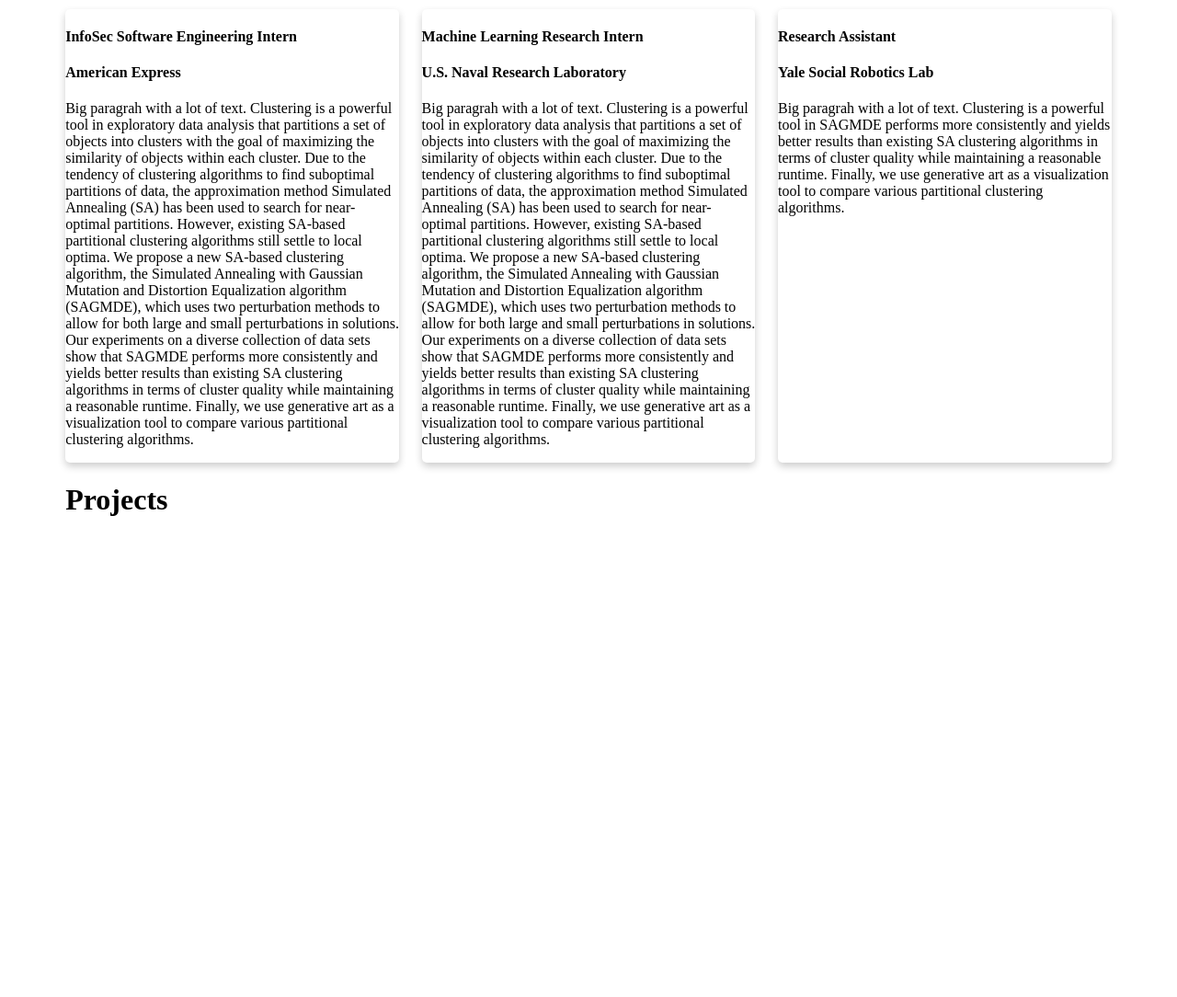
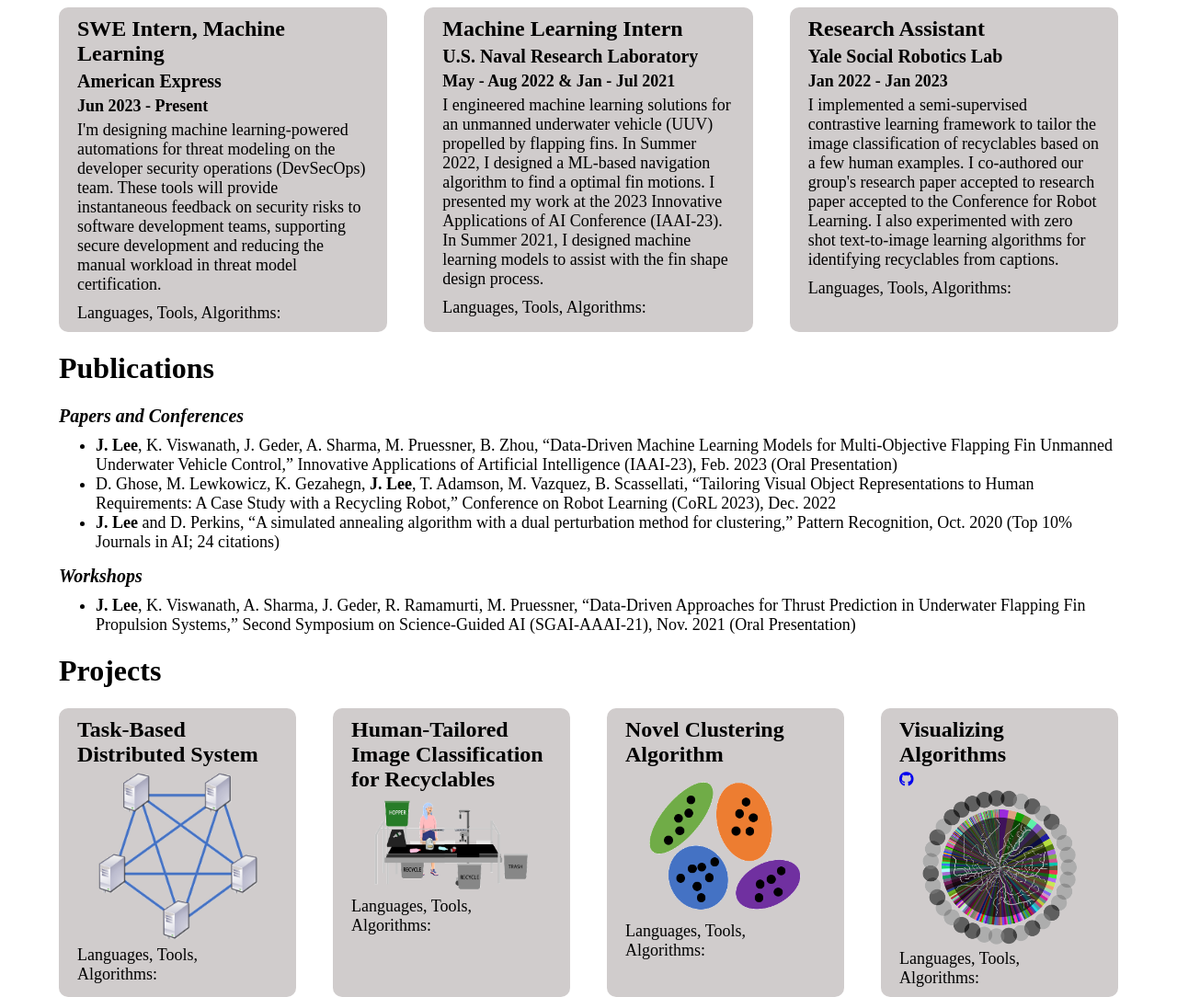
Before and after one commit to JulianLee123/julianlee123.github.io, a website: page index.html in a window 1280 px wide. Shown: the part 660-1744 px from the top of the page at 92% size. Before the commit the page ends 1243 px from the top, so only its background shows below. Drawn offline with Linux system fonts and the light colour scheme.

Commit message:
full draft v0

```diff
--- a/index.html
+++ b/index.html
@@ -10,17 +10,19 @@
 </head>
 <body>
 	<header>
-		<h1 class="name-logo">Julian Lee</h1>
+      <h1 id="name-logo">Julian Lee</h1>
       <ul class="nav">
          <li class="navlink"><a href="#about-me">About</a></li>
          <li class="navlink"><a href="#education">Education</a></li>
          <li class="navlink"><a href="#experience">Experience</a></li>
          <li class="navlink"><a href="#projects">Projects</a></li>
+			<li class="navlink"><a href="#publications">Publications</a></li>
       </ul>
       <div class="burger">
          <i class="fas fa-bars"></i>
       </div>
    </header>
+	<div class="header-spacer"></div>
    <script src="./js/nav.js"></script>
 	<div id="about-me" class="page-section row">
 		<div id="about-photo"  class="column">
@@ -28,7 +30,7 @@
 		</div>
 		<div id="about-description" class="column">
 			<h1 class="section-head"> Hi, I'm Julian Lee </h1>
-			<p> I'm a rising Junior at Yale University pursuing a 4-year combined
+			<p id="bio-text"> I'm a rising Junior at Yale University pursuing a 4-year combined
 			B.S./M.S. in Computer Science degree. I'm passionate about machine
 			learning, and I am constantly looking for opportunities to learn new
 			techniques and technologies while tackling impactful problems. Through
@@ -36,64 +38,93 @@
 			Research Laboratory, I have engineered machine learning solutions in
 			areas including robotics, recycling, and secure software development.
 			This work has led to the publication of 3 first-author papers. I'm
-			excited to continue solving challenging problems in this rapidly growing field.
+			excited to continue solving challenging problems in this rapidly
+			growing field.
 			</p>
+			<div class="socials">
+				<a target="_blank" rel="noopener noreferrer" href="https://www.linkedin.com/in/julian-lee-87b620230/"><i class="fab fa-linkedin"></i></a>
+				<a target="_blank" rel="noopener noreferrer" href="https://github.com/JulianLee123"><i class="fab fa-github"></i></a>
+			</div>
 		</div>
 	</div>
 	<div id="experience" class="page-section">
 		<h1 class="section-head">Experience</h1>
-		<div class="cards">
-			<div class="card">
-				<h4><b>InfoSec Software Engineering Intern</b></h4>
+		<div class="cards-exp">
+			<div>
+				<h3><b> SWE Intern, Machine Learning </b></h3>
 				<h4><b>American Express</b></h4>
-				<p>Big paragrah with a lot of text. Clustering is a powerful tool in
-				exploratory data analysis that partitions a set of objects into clusters
-				with the goal of maximizing the similarity of objects within each cluster.
-				Due to the tendency of clustering algorithms to find suboptimal partitions
-				of data, the approximation method Simulated Annealing (SA) has been used
-				to search for near-optimal partitions. However, existing SA-based
-				partitional clustering algorithms still settle to local optima. We propose
-				a new SA-based clustering algorithm, the Simulated Annealing with Gaussian
-				Mutation and Distortion Equalization algorithm (SAGMDE), which uses two
-				perturbation methods to allow for both large and small perturbations in
-				solutions. Our experiments on a diverse collection of data sets show that
-				SAGMDE performs more consistently and yields better results than existing
-				SA clustering algorithms in terms of cluster quality while maintaining a
-				reasonable runtime. Finally, we use generative art as a visualization tool
-				to compare various partitional clustering algorithms. </p>
+				<h5><b>Jun 2023 - Present</b></h5>
+				<p>I'm designing machine learning-powered automations for threat
+				modeling on the developer security operations (DevSecOps) team.
+				These tools will provide instantaneous feedback on security risks
+				to software development teams, supporting secure development and
+				reducing the manual workload in threat model certification. </p>
+				<p> Languages, Tools, Algorithms:  </p>
 			</div>
-			<div class="card">
-				<h4><b>Machine Learning Research Intern</b></h4>
+			<div>
+				<h3><b>Machine Learning Intern</b></h3>
 				<h4><b>U.S. Naval Research Laboratory</b></h4>
-				<p>Big paragrah with a lot of text. Clustering is a powerful tool in
-				exploratory data analysis that partitions a set of objects into clusters
-				with the goal of maximizing the similarity of objects within each cluster.
-				Due to the tendency of clustering algorithms to find suboptimal partitions
-				of data, the approximation method Simulated Annealing (SA) has been used
-				to search for near-optimal partitions. However, existing SA-based
-				partitional clustering algorithms still settle to local optima. We propose
-				a new SA-based clustering algorithm, the Simulated Annealing with Gaussian
-				Mutation and Distortion Equalization algorithm (SAGMDE), which uses two
-				perturbation methods to allow for both large and small perturbations in
-				solutions. Our experiments on a diverse collection of data sets show that
-				SAGMDE performs more consistently and yields better results than existing
-				SA clustering algorithms in terms of cluster quality while maintaining a
-				reasonable runtime. Finally, we use generative art as a visualization tool
-				to compare various partitional clustering algorithms. </p>
+				<h5><b>May - Aug 2022 & Jan - Jul 2021</b></h5>
+				<p> I engineered machine learning solutions for an
+				unmanned underwater vehicle (UUV) propelled by flapping fins.
+				In Summer 2022, I designed a ML-based navigation algorithm to find a
+				optimal fin motions. I presented my
+				work at the 2023 Innovative Applications of AI Conference (IAAI-23).
+				In Summer 2021, I designed machine learning models to assist with the fin shape design process.
+				<p> Languages, Tools, Algorithms:  </p>
 			</div>
-			<div class="card">
-				<h4><b>Research Assistant</b></h4>
+			<div>
+				<h3><b>Research Assistant</b></h3>
 				<h4><b>Yale Social Robotics Lab</b></h4>
-				<p>Big paragrah with a lot of text. Clustering is a powerful tool in
-				SAGMDE performs more consistently and yields better results than existing
-				SA clustering algorithms in terms of cluster quality while maintaining a
-				reasonable runtime. Finally, we use generative art as a visualization tool
-				to compare various partitional clustering algorithms. </p>
+				<h5><b>Jan 2022 - Jan 2023</b></h5>
+				<p>I implemented a semi-supervised contrastive learning framework to
+				tailor the image classification of recyclables based on a few human examples. I co-authored our group's research
+				paper accepted to research paper accepted to the Conference for
+				Robot Learning. I also experimented with zero shot text-to-image
+				learning algorithms for identifying recyclables from captions. </p>
+				<p> Languages, Tools, Algorithms:  </p>
 			</div>
 		</div>
 	</div>
+	<div id="publications" class="page-section">
+		<h1 class="section-head">Publications</h1>
+		<h3> <i> Papers and Conferences </i> </h3>
+		<ul>
+			<li><b>J. Lee</b>, K. Viswanath, J. Geder, A. Sharma, M. Pruessner, B. Zhou, “Data-Driven Machine Learning Models for Multi-Objective Flapping Fin Unmanned Underwater Vehicle Control,” Innovative Applications of Artificial Intelligence (IAAI-23), Feb. 2023 (Oral Presentation)</li>
+			<li>D. Ghose, M. Lewkowicz, K. Gezahegn, <b>J. Lee</b>, T. Adamson, M. Vazquez, B. Scassellati, “Tailoring Visual Object Representations to Human Requirements: A Case Study with a Recycling Robot,” Conference on Robot Learning (CoRL 2023), Dec. 2022</li>
+			<li><b>J. Lee</b> and D. Perkins, “A simulated annealing algorithm with a dual perturbation method for clustering,” Pattern Recognition, Oct. 2020 (Top 10% Journals in AI; 24 citations)</li>
+		</ul>
+		<h3> <i> Workshops </i> </h3>
+		<ul>
+			<li><b>J. Lee</b>, K. Viswanath, A. Sharma, J. Geder, R. Ramamurti, M. Pruessner, “Data-Driven Approaches for Thrust Prediction in Underwater Flapping Fin Propulsion Systems,” Second Symposium on Science-Guided AI (SGAI-AAAI-21), Nov. 2021 (Oral Presentation)</li>
+		</ul>
+	</div>
 	<div id="projects" class="page-section">
 		<h1 class="section-head">Projects</h1>
+		<div class="cards-proj">
+			<div>
+				<h3><b>Task-Based Distributed System</b></h3>
+				<img src="img/projects/distributed-nws.png" alt="Project Img">
+
+				<p> Languages, Tools, Algorithms:  </p>
+			</div>
+			<div>
+				<h3><b>Human-Tailored Image Classification for Recyclables</b></h3>
+				<img src="img/projects/recycling-nws.png" alt="Project Img">
+				<p> Languages, Tools, Algorithms:  </p>
+			</div>
+			<div>
+				<h3><b>Novel Clustering Algorithm</b></h3>
+				<img src="img/projects/clustering-nws.png" alt="Project Img">
+				<p> Languages, Tools, Algorithms:  </p>
+			</div>
+			<div>
+				<h3><b>Visualizing Algorithms</b></h3>
+				<a target="_blank" rel="noopener noreferrer" href="https://github.com/JulianLee123"><i class="fab fa-github"></i></a>
+				<img src="img/projects/gen-art-nws.png" alt="Project Img">
+				<p> Languages, Tools, Algorithms:  </p>
+			</div>
+		</div>
 	</div>
 </body>
 </html>
--- a/style.css
+++ b/style.css
@@ -1,29 +1,39 @@
-.page-section{
-	margin: 0px 5% 0px 5%;
-}
+
 
 body{
 	background-color: #ffffff;
+	margin: 0px 5% 0px 5%;
 }
 
 /*Nav Bar*/
 
+.header-spacer { /*To take up the neessary space at top of page*/
+	width: 100%;
+	height: 70px;
+	position: static;
+}
+
 header {
-width: 100%;
+	width: 90%;
 	height: 70px;
 	display: flex;
 	align-items: center;
-justify-content: space-around;
+	justify-content: space-between;
 	color: #000000;
+	position: fixed;
+	background-color: #ffffff;
 }
-.logo {
-letter-spacing: 3px;
+
+#name-logo {
+
 }
+
 .nav {
 	display: flex;
 	justify-content: space-around;
-width: 30%;
+	width: 40%;
 }
+
 .navlink {
 	list-style: none;
 	margin: 0;
@@ -33,12 +43,15 @@
 	text-decoration: none;
 	font-size: 1.2em;
 }
+
 .burger {
 	font-size: 1.2em;
 	display: none;
 }
 
 @media screen and (max-width: 678px) {
+	/* Hide for now: not necessary
+
 	.burger {
 		display: block;
 	}
@@ -48,7 +61,8 @@
 		right: -100%;
 		top: 70px;
 		width: 50%;
-		height: calc(100% - 70px);
+		height: 70px;
+		background-color: #ffffff;
 		flex-direction: column;
 		justify-content: space-around;
 		padding: 0;
@@ -56,6 +70,11 @@
     }
 	.navlink {
 		text-align: center;
+	}*/
+	.nav {
+		margin: 0;
+		position: absolute;
+		right: -100%;
 	}
 	.nav-active {
 		right: 0;
@@ -63,6 +82,10 @@
 }
 
 /*Main Content*/
+
+#bio-text{
+	font-size: 22px
+}
 
 .row{
 	display: flex;
@@ -86,26 +109,130 @@
 	flex-basis: 60%;
 }
 
+#publications h3{
+	font-size: 20px;
+	margin: 15px 0px 10px 0px;
+}
+
+#publications ul{
+	font-size: 18px;
+	margin: 0px 0px 0px 0px;
+}
+
+
+/*Socials*/
+
+.socials{
+	margin-top: 30px;
+}
+.socials a{
+	text-decoration: none;
+	font-size: 30px;
+	margin-right: 15px;
+	color: #ababab;
+	display: inline-block;
+	transition: transform 0.5s;
+}
+.socials a:hover{
+	color: blue;
+	transform: translateY(-5px);
+}
+
 /*Cards*/
 
-.cards {
-	display: flex;
-	flex-wrap: wrap;
-   justify-content: space-between;
-}
-.card {
-	box-shadow: 0 4px 8px 0 rgba(0,0,0,0.2);
-	border-radius: 5px;
-	background-color: #ffffff;
+#cards-exp{
+    padding: 30px 0;
 }
 
-@media screen and (min-width: 40em) {
-   .card {
-	flex: 0 1 calc(50% - 1em);
+.cards-exp{
+    display: grid;
+    grid-template-columns: repeat(auto-fit, minmax(250px, 1fr));
+    grid-gap: 40px;
 }
+.cards-exp div{
+    background: #d0cccc;
+    padding: 0px 20px 0px 20px ;
+    border-radius: 10px;
+    transition: background 0.5s, transform 0.5s;
 }
-@media screen and (min-width: 60em) {
-   .card {
-	flex: 0 1 calc(33.3% - 1em);
+
+.cards-exp h3{
+   font-size: 24px;
+	padding: 0px;
+   margin : 10px 0px 5px 0px;
 }
+
+.cards-exp h4{
+   font-size: 20px;
+	padding: 0px;
+   margin : 5px 0px 5px 0px;
 }
+
+.cards-exp h5{
+   font-size: 18px;
+	padding: 0px;
+   margin : 5px 0px 5px 0px;
+}
+
+.cards-exp p{
+   font-size: 18px;
+	padding: 0px;
+   margin : 5px 0px 10px 0px;
+}
+
+.cards-exp div:hover{
+    background: #ff004f;
+    transform: translateY(-5px);
+}
+
+#cards-proj{
+    padding: 30px 0;
+}
+
+.cards-proj{
+    display: grid;
+    grid-template-columns: repeat(auto-fit, minmax(250px, 1fr));
+    grid-gap: 40px;
+}
+.cards-proj div{
+    background: #d0cccc;
+    padding: 0px 20px 0px 20px ;
+    border-radius: 10px;
+    transition: background 0.5s, transform 0.5s;
+}
+
+.cards-proj h3{
+   font-size: 24px;
+	padding: 0px;
+   margin : 10px 0px 5px 0px;
+}
+
+.cards-proj h4{
+   font-size: 20px;
+	padding: 0px;
+   margin : 5px 0px 5px 0px;
+}
+
+.cards-proj h5{
+   font-size: 18px;
+	padding: 0px;
+   margin : 5px 0px 5px 0px;
+}
+
+.cards-proj p{
+   font-size: 18px;
+	padding: 0px;
+   margin : 5px 0px 10px 0px;
+}
+
+.cards-proj div:hover{
+    background: #ff004f;
+    transform: translateY(-5px);
+}
+
+.cards-proj img {
+  width: 80%; /* takes the 100 % width of its container (.box div)*/
+  display: block;
+  margin-left: auto;
+  margin-right: auto;
+}
```
Also changed, not shown: old_style.css (added, +25 -0 lines), img/projects/clustering-nws.png (added), img/projects/clustering.png (added), img/projects/distributed-nws.png (added), img/projects/distributed.png (added), img/projects/gen-art-nws.png (added), img/projects/gen-art.png (added), img/projects/recycling-nws.png (added), img/projects/recycling.png (added). Lines whose indentation alone changed are shown as unchanged.
